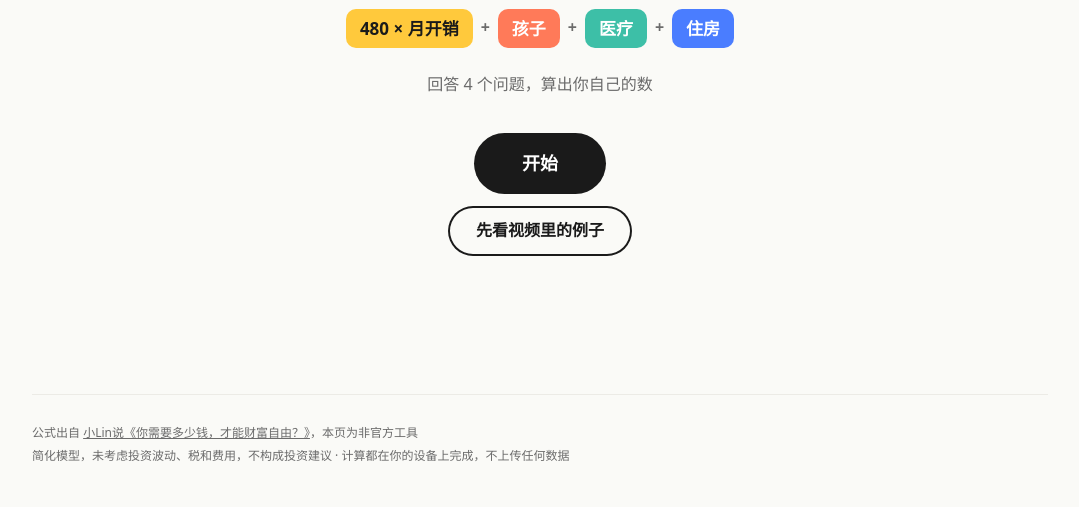
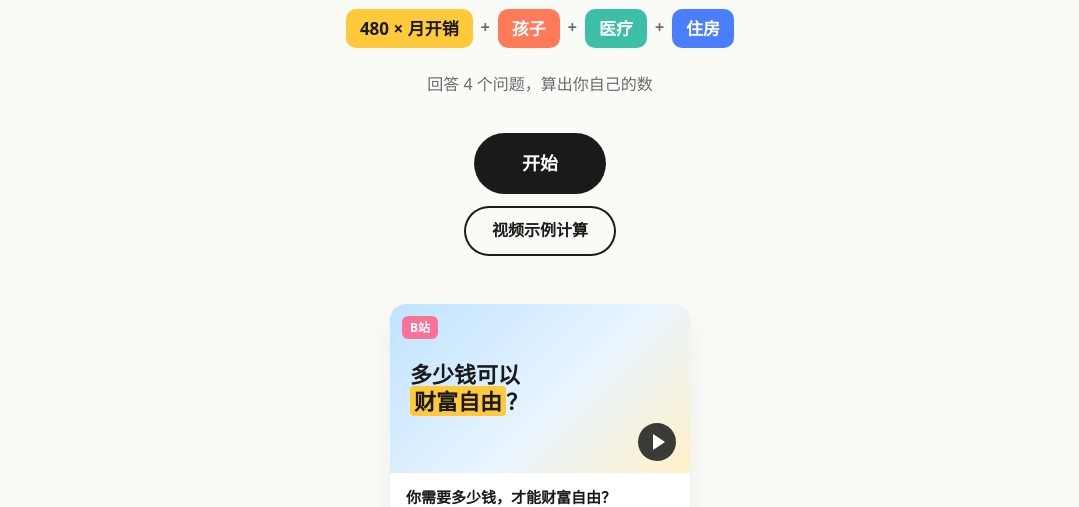
Before and after one commit to kuzicode/xiaolin-freedom, a website built with Vite: page src/web/index.html in a window 1280 px wide. Shown: the part 299-806 px from the top of the page, without its empty margins (100-1179 px from the left). Built offline with nearby package versions, Linux system fonts and the light colour scheme.

Commit message:
feat: 视频出处卡片、房贷选项，主站改为 calc 子域名
- 开场：「视频示例计算」；底部静态视频卡片跳转 B 站出处，开始答题后隐藏；页脚精简
- 住房：新增「还在还房贷」，「已有房」标注全款 / 已还清；月供与房租提示算进月开销
- README 在线地址改为 calc.freedomrich.xyz

Co-Authored-By: Claude Opus 5.5 <noreply@anthropic.com>

```diff
--- a/src/core/refs.ts
+++ b/src/core/refs.ts
@@ -41,7 +41,7 @@ export const REFS = {
       { value: 15000, label: "一线中产 15,000" },
     ],
     notes: [
-      { text: "不含养孩子、医疗、买房；一直租房的话，房租算在这里" },
+      { text: "房租或房贷月供算在这里；不含养孩子、医疗、买房" },
       { text: "两口子一起算就填两人的开销" },
       NBS,
     ],
@@ -74,7 +74,11 @@ export const REFS = {
       { value: 3_000_000, label: "300 万" },
       { value: 7_000_000, label: "一线 700 万" },
     ],
-    notes: [{ text: "全款买房的预算；已有房或一直租房按 0 算" }, { text: "一线 700 万为视频里的例子" }],
+    notes: [
+      { text: "打算买房：填全款预算" },
+      { text: "已有房（全款或已还清）、还在还房贷、一直租房都按 0 算；房贷月供和房租算进第 1 题的月开销" },
+      { text: "一线 700 万为视频里的例子" },
+    ],
   },
   rPct: {
     refs: [
--- a/src/web/main.ts
+++ b/src/web/main.ts
@@ -1,5 +1,4 @@
 import "./style.css";
-import { VIDEO } from "../core/refs";
 import type { Ctx } from "./ctx";
 import { h } from "./dom";
 import { firstInvalidQuestion, initialState, type State } from "./state";
@@ -69,7 +68,7 @@ function githubIcon(): SVGSVGElement {
 
 function footer() {
   return h("footer", { class: "foot" },
-    h("p", null, "公式出自 ", h("a", { href: VIDEO.url, target: "_blank", rel: "noopener" }, VIDEO.text), "，本页为非官方工具"),
+    h("p", null, "非官方工具，公式出自小Lin说视频"),
     h("p", null, "简化模型，未考虑投资波动、税和费用，不构成投资建议 · 计算都在你的设备上完成，不上传任何数据"));
 }
 
--- a/src/web/state.ts
+++ b/src/web/state.ts
@@ -4,7 +4,7 @@ import { VIDEO_EXAMPLE } from "../core/refs";
 
 export type Question = "X" | "kids" | "M" | "house";
 export type Step = "intro" | Question | "result";
-export type Housing = "own" | "rent" | "buy";
+export type Housing = "own" | "mortgage" | "rent" | "buy";
 export type TextField = "X" | "K" | "N4" | "M" | "H" | "rPct" | "A" | "S";
 
 export const QUESTIONS: readonly Question[] = ["X", "kids", "M", "house"];
--- a/src/web/style.css
+++ b/src/web/style.css
@@ -152,6 +152,37 @@ h1:focus, h2:focus { outline: none; }
 .lead { margin: 24px 0 0; color: var(--muted); }
 .intro-actions { display: flex; flex-direction: column; align-items: center; gap: 12px; margin-top: 36px; }
 
+/* 视频出处卡片：只在开场页，靠近页脚 */
+.video-card {
+  display: block; width: 100%; max-width: 300px; margin: 48px auto 0;
+  border-radius: var(--radius); overflow: hidden; background: var(--card);
+  box-shadow: var(--shadow); text-align: left; text-decoration: none; color: inherit;
+  transition: transform 0.15s, box-shadow 0.15s;
+}
+.video-card:hover { transform: translateY(-2px); box-shadow: 0 1px 2px rgb(0 0 0 / 0.05), 0 12px 28px rgb(0 0 0 / 0.08); }
+.vc-cover {
+  position: relative; aspect-ratio: 16 / 9; padding: 18px 20px;
+  display: flex; align-items: center;
+  background: linear-gradient(135deg, #bfe3ff 0%, #e8f4ff 55%, #fff1c9 100%);
+}
+.vc-headline { margin: 0; font-size: 22px; font-weight: 800; line-height: 1.25; color: var(--ink); }
+.vc-headline mark { background: var(--living); color: var(--ink); padding: 0 4px; border-radius: 4px; }
+.vc-badge {
+  position: absolute; top: 12px; left: 12px; padding: 2px 8px; border-radius: 6px;
+  background: #fb7299; color: #fff; font-size: 12px; font-weight: 700;
+}
+.vc-play {
+  position: absolute; right: 14px; bottom: 12px; width: 38px; height: 38px; border-radius: 50%;
+  background: rgb(26 26 26 / 0.85);
+}
+.vc-play::after {
+  content: ""; position: absolute; left: 15px; top: 11px;
+  border-left: 12px solid #fff; border-top: 8px solid transparent; border-bottom: 8px solid transparent;
+}
+.vc-meta { padding: 12px 16px 14px; }
+.vc-title { margin: 0; font-weight: 700; font-size: 15px; }
+.vc-author { margin: 2px 0 0; font-size: 13px; color: var(--muted); }
+
 /* —— 答题 —— */
 .stage { display: flex; flex-direction: column-reverse; gap: 12px; }
 .q-card { border-top: 6px solid; }
@@ -174,13 +205,14 @@ h3.minor { margin-top: 20px; }
 .q-actions { display: flex; justify-content: flex-end; margin-top: 28px; }
 
 .choices { display: grid; grid-template-columns: repeat(5, 1fr); gap: 8px; }
-.choices.wide { grid-template-columns: repeat(3, 1fr); }
+.choices.two { grid-template-columns: repeat(2, 1fr); }
 .choice {
   border: 2px solid var(--line); background: var(--card); border-radius: 12px;
   padding: 14px 4px; font-weight: 700; font-size: 17px;
   transition: border-color 0.15s, background 0.15s;
 }
-.choices.wide .choice { font-size: 15px; }
+.choices.two .choice { font-size: 15px; padding: 14px 8px; }
+.choice small { display: block; margin-top: 2px; font-size: 12px; font-weight: 400; opacity: 0.65; }
 .choice[aria-pressed="true"] { border-color: var(--ink); background: var(--ink); color: #fff; }
 
 /* 总额 */
--- a/src/web/views/intro.ts
+++ b/src/web/views/intro.ts
@@ -1,5 +1,6 @@
 import type { Ctx } from "../ctx";
 import { h } from "../dom";
+import { VIDEO } from "../../core/refs";
 import { exampleState } from "../state";
 
 export function introView(ctx: Ctx, loadExample: (s: ReturnType<typeof exampleState>) => void): HTMLElement {
@@ -13,6 +14,19 @@ export function introView(ctx: Ctx, loadExample: (s: ReturnType<typeof exampleSt
     h("p", { class: "lead" }, "回答 4 个问题，算出你自己的数"),
     h("div", { class: "intro-actions" },
       h("button", { type: "button", class: "btn primary big", onclick: () => ctx.go("X") }, "开始"),
-      h("button", { type: "button", class: "btn ghost", onclick: () => loadExample(exampleState()) }, "先看视频里的例子")),
+      h("button", { type: "button", class: "btn ghost", onclick: () => loadExample(exampleState()) }, "视频示例计算")),
+    videoCard(),
   );
 }
+
+/** 公式出处：静态视频卡片，点击去 B 站。封面用 CSS 画，不使用视频画面或人物形象 */
+function videoCard(): HTMLElement {
+  return h("a", { class: "video-card", href: VIDEO.url, target: "_blank", rel: "noopener" },
+    h("div", { class: "vc-cover", "aria-hidden": "true" },
+      h("span", { class: "vc-badge" }, "B站"),
+      h("p", { class: "vc-headline" }, "多少钱可以", h("br"), h("mark", null, "财富自由"), "？"),
+      h("span", { class: "vc-play" })),
+    h("div", { class: "vc-meta" },
+      h("p", { class: "vc-title" }, "你需要多少钱，才能财富自由？"),
+      h("p", { class: "vc-author" }, "小Lin说 · 公式出处")));
+}
--- a/src/web/views/question.ts
+++ b/src/web/views/question.ts
@@ -64,7 +64,7 @@ function body(ctx: Ctx, q: Question, next: () => void): HTMLElement {
   switch (q) {
     case "X":
       return h("div", { class: "q-body" },
-        amountField(ctx, "X", "元/月", { label: TITLES.X, placeholder: "不含养孩子、医疗、买房", onEnter: next }),
+        amountField(ctx, "X", "元/月", { label: TITLES.X, placeholder: "含房租或房贷月供", onEnter: next }),
         refChips(ctx, "X", REFS.X));
 
     case "M":
@@ -95,10 +95,10 @@ function body(ctx: Ctx, q: Question, next: () => void): HTMLElement {
     }
 
     case "house": {
-      const options: [Housing, string][] = [["own", "已经有房"], ["rent", "一直租房"], ["buy", "打算买房"]];
+      const options: [Housing, string, string?][] = [["own", "已有房", "全款 / 已还清"], ["mortgage", "还在还房贷"], ["rent", "一直租房"], ["buy", "打算买房"]];
       return h("div", { class: "q-body" },
-        h("div", { class: "choices wide", role: "group", "aria-label": "住房打算" },
-          ...options.map(([v, label]) => h("button", {
+        h("div", { class: "choices two", role: "group", "aria-label": "住房打算" },
+          ...options.map(([v, label, sub]) => h("button", {
             type: "button",
             class: "choice",
             "aria-pressed": String(s.housing === v),
@@ -106,8 +106,9 @@ function body(ctx: Ctx, q: Question, next: () => void): HTMLElement {
               s.housing = v;
               ctx.render();
             },
-          }, label))),
-        s.housing === "rent" && h("p", { class: "hint" }, "房租请算进第 1 题的月开销"),
+          }, label, sub && h("small", null, sub)))),
+        (s.housing === "rent" || s.housing === "mortgage") &&
+          h("p", { class: "hint" }, s.housing === "rent" ? "房租请算进第 1 题的月开销" : "房贷月供请算进第 1 题的月开销"),
         s.housing === "buy" && h("div", { class: "sub" },
           h("h3", null, "买房预算（全款）"),
           amountField(ctx, "H", "万", { label: "买房预算", onEnter: next }),
--- a/src/web/views/result.ts
+++ b/src/web/views/result.ts
@@ -73,7 +73,7 @@ function formulaText(q: string, r: FreedomOk, ctx: Ctx): string {
     case "M":
       return "";
     default:
-      return s.housing === "own" ? "已有房" : s.housing === "rent" ? "租房" : "";
+      return { own: "自有住房", mortgage: "月供已计入月开销", rent: "租房", buy: "" }[s.housing ?? "buy"];
   }
 }
 
```
Also changed, not shown: test/state.test.ts (+9 -0 lines), README.md.
